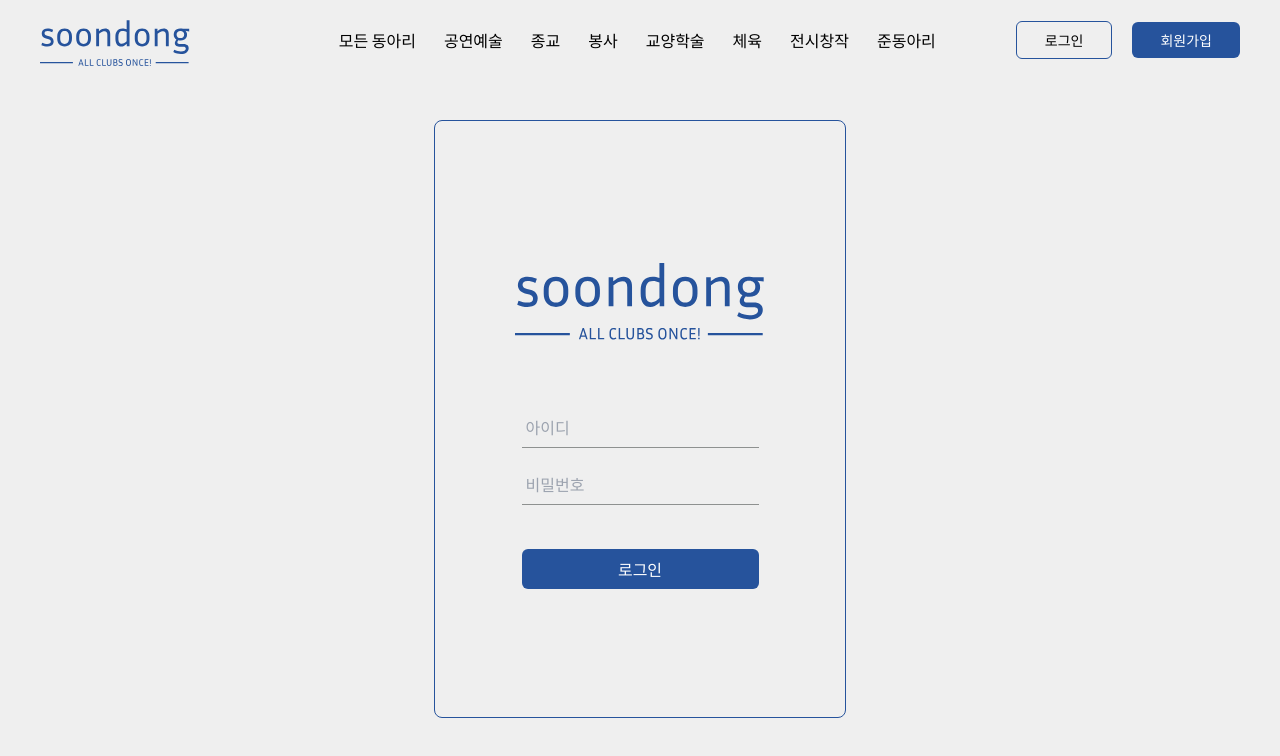
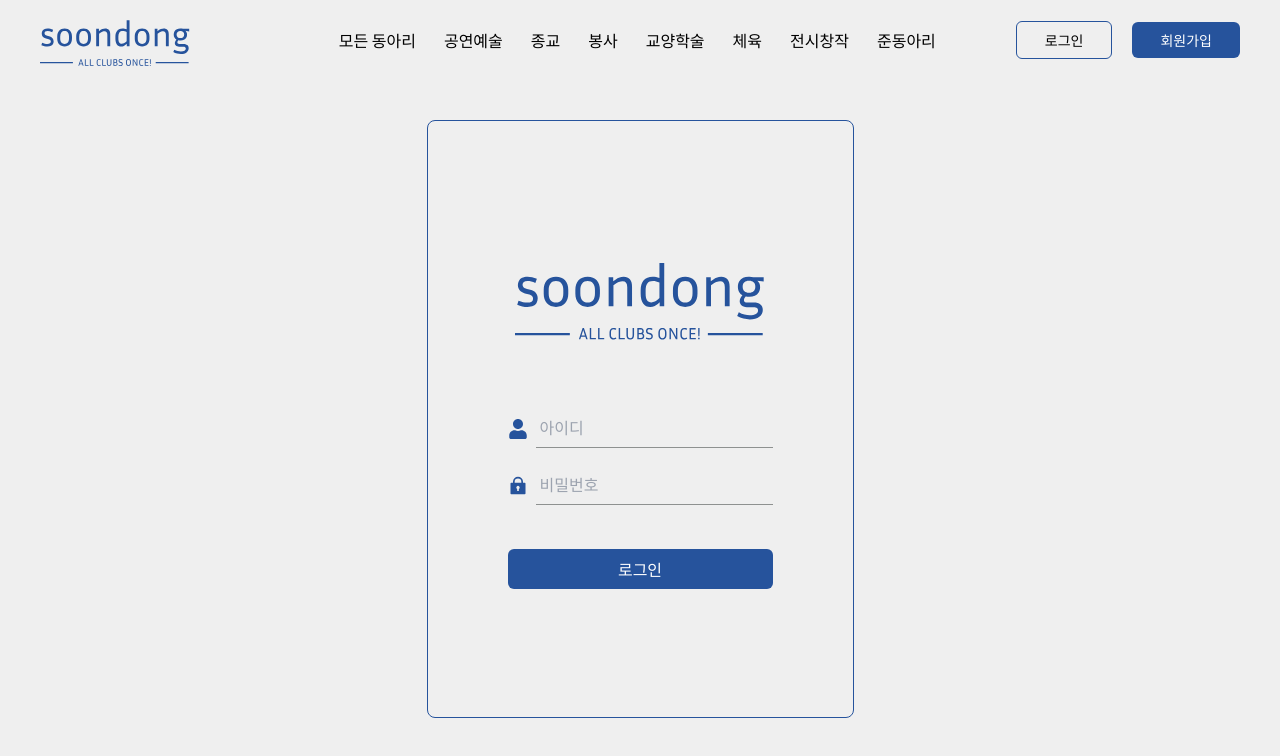
Before and after one commit to TaeWooKim-SCH/soondong, a Next.js app: page /login in a window 1280 px wide. Shown: the top 756 px of the page. Built offline with nearby package versions, Linux system fonts and the light colour scheme; no server answers.

Commit message:
add: 아이디 비밀번호 아이콘 추가

```diff
--- a/src/app/_components/KakaoBtn.tsx
+++ /dev/null
@@ -1,21 +0,0 @@
-'use client'
-
-import { signIn } from "next-auth/react";
-import Image from "next/image";
-
-export default function KakaoBtn({ children }: { children: React.ReactNode }) {
-  const loginHandler = () => {
-    // signIn('kakao');
-    signIn('kakao', { callbackUrl: '/api/login' });
-  }
-
-  return (
-    <button
-      className="flex justify-center items-center bg-yellow rounded-lg py-2 px-6"
-      onClick={loginHandler}
-    >
-      <Image className="w-[30px]" src="/kakao-logo.svg" alt="카카오로고" width={100} height={0} />
-      <div className="ml-2 sm:text-lg">{ children }</div>
-    </button>
-  );
-}
--- a/src/app/_components/layouts/LoginLayout.tsx
+++ /dev/null
@@ -1,14 +0,0 @@
-import Image from "next/image";
-import Layout from "./Layout";
-import KakaoBtn from "../KakaoBtn";
-
-export default function LoginLayout({ children }: { children: React.ReactNode }) {
-  return (
-    <Layout className="flex justify-center items-center">
-      <section className="px-10 py-32 flex flex-col justify-center items-center border border-blue rounded-lg sm:px-20">
-        <Image className="w-[250px] mb-16" src="/Logo.svg" alt="로고" width={500} height={0} priority={true} />
-        <KakaoBtn>{children}</KakaoBtn>
-      </section>
-    </Layout>
-  );
-}
--- a/src/app/_components/login/LoginForm.tsx
+++ b/src/app/_components/login/LoginForm.tsx
@@ -1,6 +1,8 @@
 'use client'
 
 import { SubmitHandler, useForm } from "react-hook-form";
+import { FaUser } from "react-icons/fa";
+import { RiLock2Fill } from "react-icons/ri";
 
 export default function LoginForm() {
   const { register, handleSubmit, watch, formState: { isSubmitting } } = useForm<FormInputs>({
@@ -13,7 +15,10 @@ export default function LoginForm() {
 
   return (
     <form className="grid grid-cols-1" onSubmit={handleSubmit(onSubmit)}>
-      <section className="mb-3">
+      <section className="mb-3 flex justify-center items-center">
+        <div className="mr-2">
+          <FaUser size="20" color="#26539C" />
+        </div>
         <input
           className={`px-1 py-2 mb-1 outline-none bg-bg-color border-b border-b-silver`}
           type='text'
@@ -21,10 +26,13 @@ export default function LoginForm() {
           {...register('id')}
         />
       </section>
-      <section>
+      <section className="flex justify-center items-center">
+        <div className="mr-2">
+          <RiLock2Fill size="20" color="#26539C" />
+        </div>
         <input
           className={`px-1 py-2 mb-1 outline-none bg-bg-color border-b border-b-silver`}
-          type='text'
+          type='password'
           placeholder="비밀번호"
           {...register('password')}
         />
```
